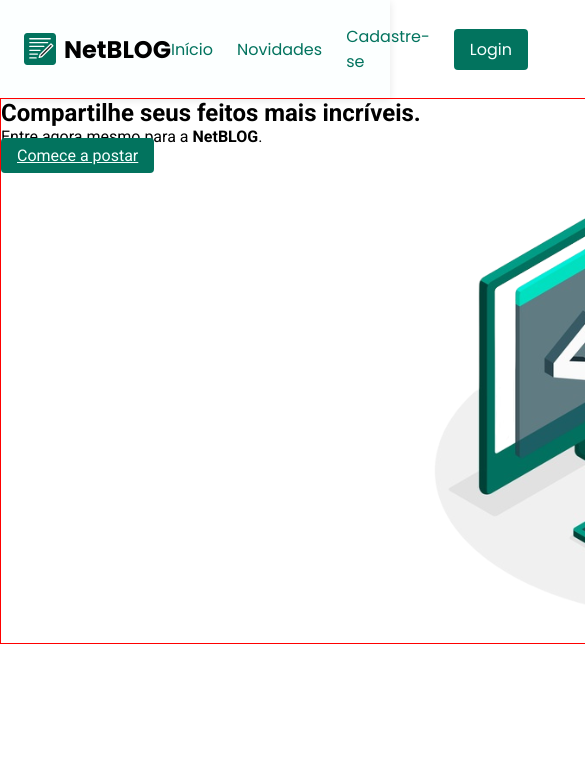
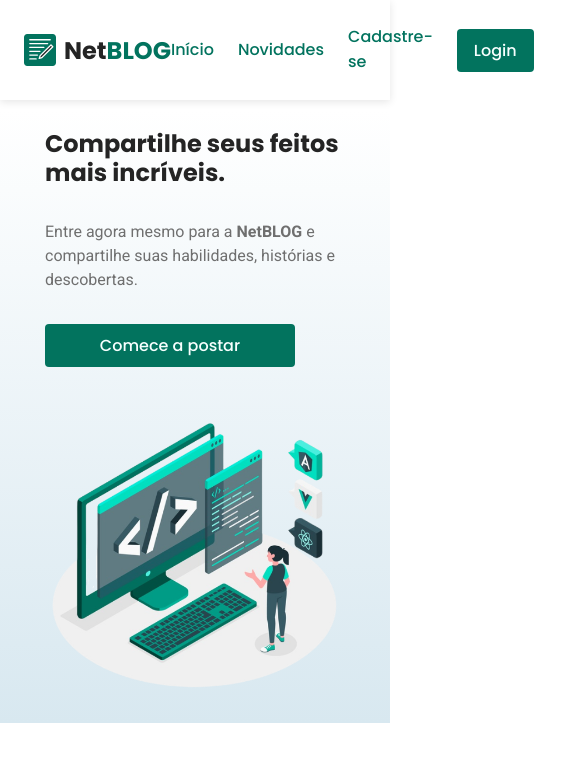
Before and after one commit to lucas-lfm/netblog-redes3, a plain HTML site: page index.html in a window 390 px wide. Shown: the top 762 px of the page, 585 px wide, since content can reach past the window. Drawn offline with Linux system fonts and the light colour scheme.

Commit message:
Ajusta estilos do cabeçalho e navegação, melhora a responsividade e a estética do layout

```diff
--- a/css/index.css
+++ b/css/index.css
@@ -13,8 +13,11 @@ header {
     justify-content: space-between;
     padding: 24px;
     font-family: "Poppins", "Roboto", sans-serif;
-    background-color: #F7FFFE55;
+    background-color: #FFF;
     box-shadow: 0px 2px 8px rgba(0, 0, 0, 0.10);
+    position: sticky;
+    top: 0;
+    z-index: 999;
 }
 
 .logo img {
@@ -28,16 +31,33 @@ header {
     align-items: center;
 }
 
-.top-nav a {
+.top-nav .menu-item {
     text-decoration: none;
     color: #02735E;
+    font-weight: 500;
+    border-bottom: 2px solid transparent;
+    transition: all .3s;
+}
+
+.top-nav .menu-item:hover {
+    border-bottom: 2px solid #02735E;
 }
 
 .btn {
-    color: #F7FFFE !important;
+    color: #F7FFFE;
     background-color: #02735E;
     padding: 8px 16px;
     border-radius: 4px;
+    text-decoration: none;
+    font-weight: 500;
+    border: 1px solid transparent;
+    transition: all .3s;
+}
+
+.btn:hover {
+    background-color: #FFF;
+    color: #02735E;
+    border: 1px solid #02735E;
 }
 
 .logo {
@@ -46,16 +66,62 @@ header {
     align-items: center;
     font-size: 1.5rem;
     font-weight: bold;
+    text-decoration: none;
+    color: #242424;
+}
+
+.text-green {
+    color: #02735E;
 }
 
 section {
     width: 100vw;
+    margin-top: 10px;
+    background-image: linear-gradient(to bottom, #FFF, #D8E8F0);
 }
 
 .container-center {
     margin: 0 auto;
-    max-width: 1024px;
-    width: 1024px;
+    max-width: 1200px;
     display: flex;
-    border: 1px solid red;
+    gap: 32px;
+    align-items: center;
+    justify-content: center;
+    flex-wrap: wrap;
+    padding: 20px;
 }
+
+.info-hero {
+    display: flex;
+    flex-direction: column;
+    gap: 32px;
+    width: 45%;
+    min-width: 300px;
+}
+
+.info-hero h1 {
+    font-family: "Poppins", "Roboto", sans-serif;
+    color: #242424;
+    line-height: 1.2;
+}
+
+.info-hero p {
+    color: #6f6f6f;
+    line-height: 1.5;
+}
+
+.info-hero .btn {
+    width: 250px;
+    text-align: center;
+    text-decoration: none;
+    font-family: "Poppins", "Roboto", sans-serif;
+}
+
+.img-hero {
+    width: 45%;
+    min-width: 300px;
+}
+
+.img-hero img {
+    width: 100%;
+}
--- a/index.html
+++ b/index.html
@@ -1,27 +1,29 @@
 <!DOCTYPE html>
 <html lang="pt-BR">
   <head>
-    <meta charset="UTF-8">
-    <meta name="viewport" content="width=device-width, initial-scale=1.0">
+    <meta charset="UTF-8" />
+    <meta name="viewport" content="width=device-width, initial-scale=1.0" />
     <title>NetBlog</title>
-    <link rel="preconnect" href="https://fonts.googleapis.com">
-    <link rel="preconnect" href="https://fonts.gstatic.com" crossorigin>
-    <link href="https://fonts.googleapis.com/css2?family=Poppins:ital,wght@0,100;0,200;0,300;0,400;0,500;0,600;0,700;0,800;0,900;1,100;1,200;1,300;1,400;1,500;1,600;1,700;1,800;1,900&family=Roboto:ital,wght@0,100..900;1,100..900&display=swap" rel="stylesheet">
+    <link rel="preconnect" href="https://fonts.googleapis.com" />
+    <link rel="preconnect" href="https://fonts.gstatic.com" crossorigin />
+    <link
+      href="https://fonts.googleapis.com/css2?family=Poppins:ital,wght@0,100;0,200;0,300;0,400;0,500;0,600;0,700;0,800;0,900;1,100;1,200;1,300;1,400;1,500;1,600;1,700;1,800;1,900&family=Roboto:ital,wght@0,100..900;1,100..900&display=swap"
+      rel="stylesheet"
+    />
 
-    <link rel="stylesheet" href="css/index.css">
+    <link rel="stylesheet" href="css/index.css" />
   </head>
   <body>
-
     <header>
-        <div class="logo">
-            <img src="img/nb-icon.svg" alt="">
-            <span>NetBLOG</span>
-        </div>
+      <a href="./index.html" class="logo">
+        <img src="img/nb-icon.svg" alt="" />
+        <span>Net<span class="text-green">BLOG</span></span>
+      </a>
 
       <nav class="top-nav">
-            <a href="#">Início</a>
-            <a href="#">Novidades</a>
-            <a href="#">Cadastre-se</a>
+        <a href="#" class="menu-item">Início</a>
+        <a href="#" class="menu-item">Novidades</a>
+        <a href="#" class="menu-item">Cadastre-se</a>
         <a href="#" class="btn">Login</a>
       </nav>
     </header>
@@ -29,20 +31,20 @@
     <main>
       <section id="hero-section">
         <div class="container-center">
-
-                <div class="info">
+          <div class="info-hero">
             <h1>Compartilhe seus feitos mais incríveis.</h1>
-                    <p>Entre agora mesmo para a <strong>NetBLOG</strong>.</p>
+            <p>
+              Entre agora mesmo para a <strong>NetBLOG</strong> e compartilhe
+              suas habilidades, histórias e descobertas.
+            </p>
             <a href="#" class="btn">Comece a postar</a>
           </div>
 
           <div class="img-hero">
-                    <img src="img/secao-hero-bg-removed.png" alt="">
+            <img src="img/secao-hero-bg-removed.png" alt="" />
           </div>
-
         </div>
       </section>
     </main>
-
   </body>
 </html>
```
Lines whose indentation alone changed are shown as unchanged.
